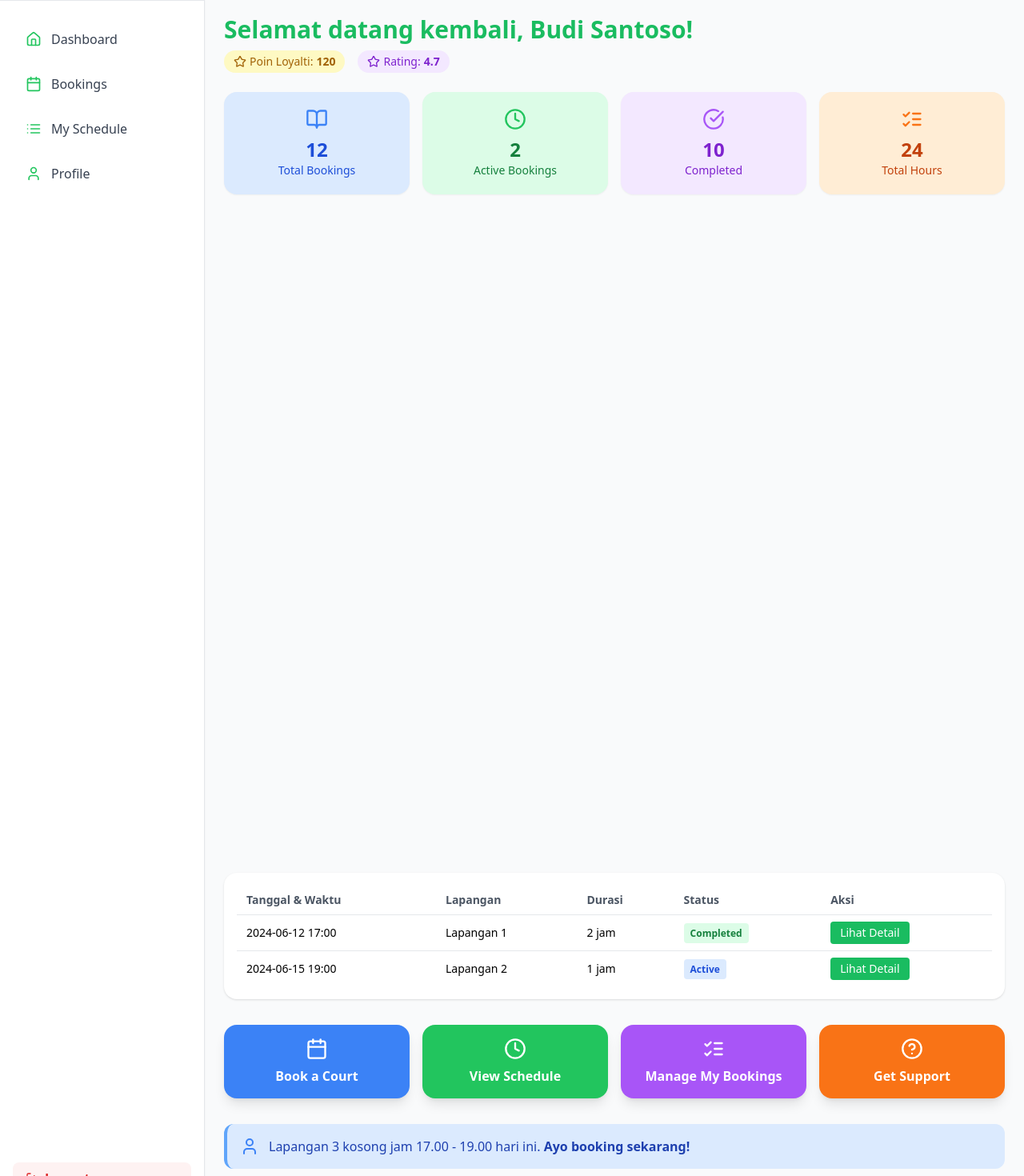
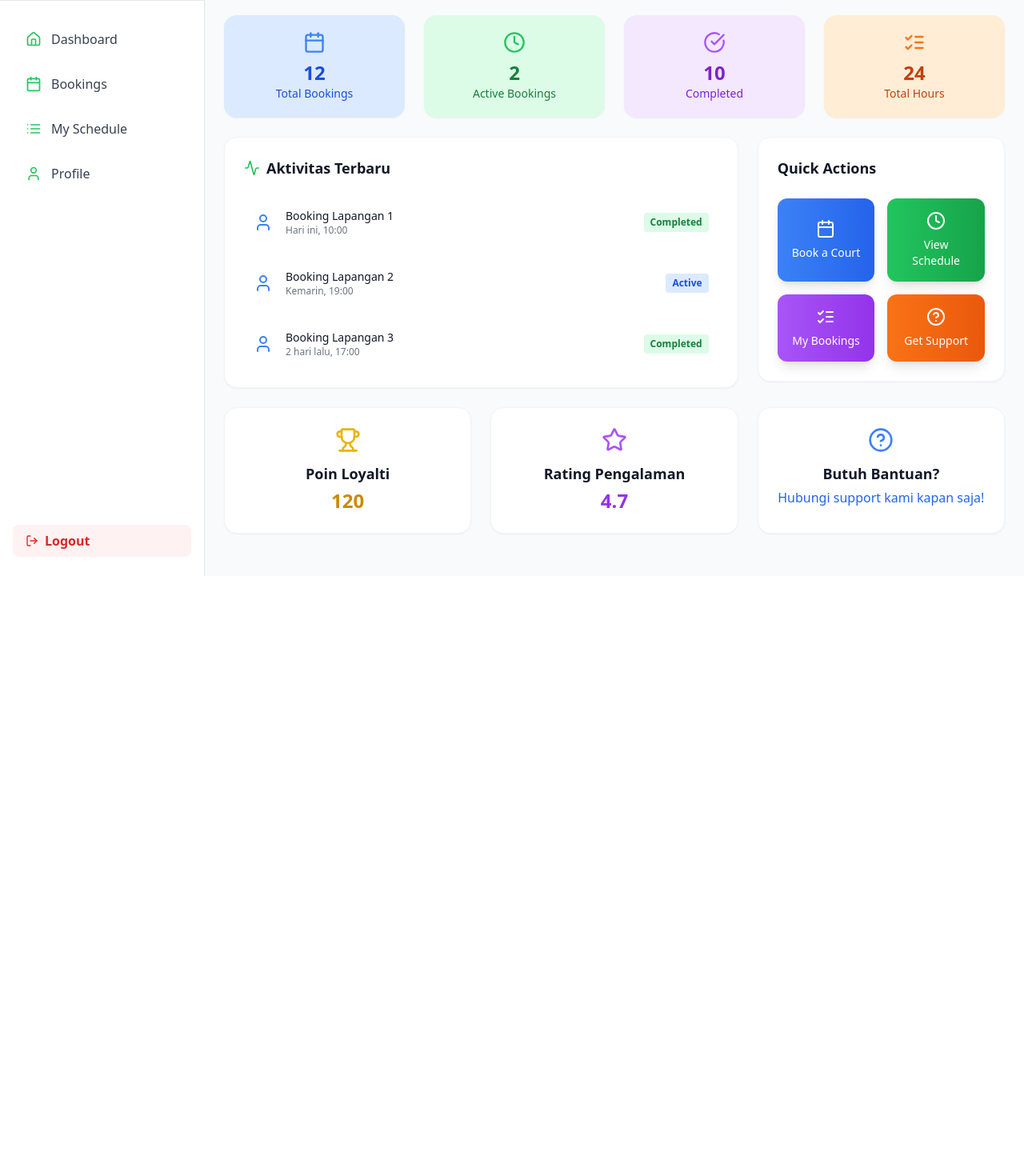
Before and after one commit to abyazaja/P-Booking, a React (Vite) app: page /dashboard in a window 1280 px wide. Shown: the part 80-1550 px from the top of the page at 80% size. After the commit the page ends 800 px from the top, so only its background shows below. Built offline with nearby package versions, Linux system fonts and the light colour scheme; sample sign-in values are in the browser's storage.

Commit message:
perbaiki dikit

```diff
--- a/src/components/Sidebar.jsx
+++ b/src/components/Sidebar.jsx
@@ -47,7 +47,7 @@ const Sidebar = ({ isOpen, toggleSidebar }) => {
               <BallLogo size={40} />
               <div>
                 <h2 className="text-xl font-bold bg-gradient-to-r from-green-600 to-orange-500 bg-clip-text text-transparent">
-                  Planet Futsal
+                  P-Booking
                 </h2>
                 <p className="text-xs text-gray-500">Admin Panel</p>
               </div>
--- a/src/layouts/UserDashboardLayout.jsx
+++ b/src/layouts/UserDashboardLayout.jsx
@@ -18,7 +18,7 @@ const UserDashboardLayout = ({ children }) => (
           <span className="text-white font-bold text-lg">P</span>
         </div>
         <span className="text-2xl font-bold text-gray-800">
-          Planet <span className="text-green-500">Futsal</span>
+          P- <span className="text-green-500">Booking</span>
         </span>
       </div>
       <nav className="flex-1 px-4 py-6">
--- a/src/pages/UserDashboard.jsx
+++ b/src/pages/UserDashboard.jsx
@@ -1,13 +1,12 @@
-import React, { useState } from "react";
-import { Calendar, CheckCircle, Clock, Star, User, BookOpen, HelpCircle, ListChecks } from "lucide-react";
-import UserDashboardNavbar from "../components/UserDashboardNavbar";
+import React from "react";
+import { Calendar, Clock, CheckCircle, ListChecks, Star, HelpCircle, Trophy, User, Activity } from "lucide-react";
 import UserDashboardLayout from "../layouts/UserDashboardLayout";
 
 const summaryData = [
   {
     title: "Total Bookings",
     value: 12,
-    icon: <BookOpen className="w-7 h-7 text-blue-500" />,
+    icon: <Calendar className="w-7 h-7 text-blue-500" />,
     color: "bg-blue-100 text-blue-700",
   },
   {
@@ -30,59 +29,28 @@ const summaryData = [
   },
 ];
 
-const bookings = [
-  {
-    id: 1,
-    date: "2024-06-12 17:00",
-    court: "Lapangan 1",
-    duration: "2 jam",
-    status: "Completed",
-  },
-  {
-    id: 2,
-    date: "2024-06-15 19:00",
-    court: "Lapangan 2",
-    duration: "1 jam",
-    status: "Active",
-  },
+const recentActivity = [
+  { id: 1, action: "Booking Lapangan 1", time: "Hari ini, 10:00", status: "Completed" },
+  { id: 2, action: "Booking Lapangan 2", time: "Kemarin, 19:00", status: "Active" },
+  { id: 3, action: "Booking Lapangan 3", time: "2 hari lalu, 17:00", status: "Completed" },
 ];
 
-const upcoming = [
-  {
-    id: 3,
-    date: "2024-06-20 18:00",
-    court: "Lapangan 3",
-    duration: "2 jam",
-    status: "Upcoming",
-  },
+const quickActions = [
+  { label: "Book a Court", icon: Calendar, color: "from-blue-500 to-blue-600" },
+  { label: "View Schedule", icon: Clock, color: "from-green-500 to-green-600" },
+  { label: "My Bookings", icon: ListChecks, color: "from-purple-500 to-purple-600" },
+  { label: "Get Support", icon: HelpCircle, color: "from-orange-500 to-orange-600" },
 ];
 
 const UserDashboard = () => {
-  const [activeTab, setActiveTab] = useState("history");
   const user = { name: "Budi Santoso", loyalty: 120, rating: 4.7 };
-
   return (
     <UserDashboardLayout>
-      <div className="mb-6">
-        <h2 className="text-2xl md:text-3xl font-bold text-ballgreen mb-1">
-          Selamat datang kembali, {user.name}!
-        </h2>
-        <div className="flex items-center gap-4 mt-2">
-          <span className="bg-yellow-100 text-yellow-700 px-3 py-1 rounded-full text-sm flex items-center gap-1">
-            <Star className="w-4 h-4" /> Poin Loyalti: <b>{user.loyalty}</b>
-          </span>
-          <span className="bg-purple-100 text-purple-700 px-3 py-1 rounded-full text-sm flex items-center gap-1">
-            <Star className="w-4 h-4" /> Rating: <b>{user.rating}</b>
-          </span>
-        </div>
-      </div>
-
-      <div className="grid grid-cols-2 md:grid-cols-4 gap-4 mb-8">
+      <div className="space-y-6">
+        {/* Summary Cards */}
+        <div className="grid grid-cols-1 md:grid-cols-2 lg:grid-cols-4 gap-6">
           {summaryData.map((item) => (
-          <div
-            key={item.title}
-            className={`rounded-2xl shadow-sm p-5 flex flex-col items-center ${item.color}`}
-          >
+            <div key={item.title} className={`rounded-2xl shadow-sm p-5 flex flex-col items-center ${item.color}`}>
               <div className="mb-2">{item.icon}</div>
               <div className="text-2xl font-bold">{item.value}</div>
               <div className="text-sm font-medium">{item.title}</div>
@@ -90,73 +58,69 @@ const UserDashboard = () => {
           ))}
         </div>
 
-      <UserDashboardNavbar activeTab={activeTab} setActiveTab={setActiveTab} />
-
-      <div className="bg-white rounded-2xl shadow p-4 mt-4 mb-8 overflow-x-auto">
-        <table className="min-w-full text-sm">
-          <thead>
-            <tr className="text-left text-gray-600">
-              <th className="py-2 px-3">Tanggal & Waktu</th>
-              <th className="py-2 px-3">Lapangan</th>
-              <th className="py-2 px-3">Durasi</th>
-              <th className="py-2 px-3">Status</th>
-              <th className="py-2 px-3">Aksi</th>
-            </tr>
-          </thead>
-          <tbody>
-            {(activeTab === "history" ? bookings : upcoming).map((b) => (
-              <tr key={b.id} className="border-t">
-                <td className="py-2 px-3">{b.date}</td>
-                <td className="py-2 px-3">{b.court}</td>
-                <td className="py-2 px-3">{b.duration}</td>
-                <td className="py-2 px-3">
-                  <span
-                    className={`px-2 py-1 rounded text-xs font-semibold ${
-                      b.status === "Completed"
-                        ? "bg-green-100 text-green-700"
-                        : b.status === "Active"
-                        ? "bg-blue-100 text-blue-700"
-                        : "bg-yellow-100 text-yellow-700"
-                    }`}
+        {/* Main Content Grid */}
+        <div className="grid grid-cols-1 lg:grid-cols-3 gap-6">
+          {/* Recent Activity */}
+          <div className="lg:col-span-2">
+            <div className="bg-white rounded-2xl shadow-sm border border-gray-100 p-6">
+              <h3 className="text-lg font-semibold text-gray-900 mb-6 flex items-center gap-2">
+                <Activity className="w-5 h-5 text-green-500" /> Aktivitas Terbaru
+              </h3>
+              <div className="space-y-4">
+                {recentActivity.map((act) => (
+                  <div key={act.id} className="flex items-center space-x-4 p-3 rounded-lg hover:bg-gray-50 transition-colors">
+                    <div className="flex-shrink-0">
+                      <User className="w-6 h-6 text-blue-500" />
+                    </div>
+                    <div className="flex-1 min-w-0">
+                      <p className="text-sm font-medium text-gray-900 truncate">
+                        {act.action}
+                      </p>
+                      <p className="text-xs text-gray-500">{act.time}</p>
+                    </div>
+                    <span className={`px-2 py-1 rounded text-xs font-semibold ${act.status === 'Completed' ? 'bg-green-100 text-green-700' : 'bg-blue-100 text-blue-700'}`}>{act.status}</span>
+                  </div>
+                ))}
+              </div>
+            </div>
+          </div>
+          {/* Quick Actions */}
+          <div>
+            <div className="bg-white rounded-2xl shadow-sm border border-gray-100 p-6">
+              <h3 className="text-lg font-semibold text-gray-900 mb-6">Quick Actions</h3>
+              <div className="grid grid-cols-2 gap-4">
+                {quickActions.map((action) => (
+                  <button
+                    key={action.label}
+                    className={`flex flex-col items-center justify-center p-4 rounded-xl bg-gradient-to-r ${action.color} text-white shadow-lg hover:shadow-xl transition-all duration-300 transform hover:scale-105`}
                   >
-                    {b.status}
-                  </span>
-                </td>
-                <td className="py-2 px-3">
-                  <button className="bg-ballgreen text-white px-3 py-1 rounded hover:bg-green-700 transition">
-                    {activeTab === "history" ? "Lihat Detail" : "Batalkan"}
+                    <action.icon className="w-6 h-6 mb-2" />
+                    <span className="text-sm font-medium">{action.label}</span>
                   </button>
-                </td>
-              </tr>
                 ))}
-          </tbody>
-        </table>
+              </div>
+            </div>
+          </div>
         </div>
 
-      <div className="grid grid-cols-2 md:grid-cols-4 gap-4 mb-8">
-        <button className="bg-blue-500 hover:bg-blue-600 text-white font-semibold py-4 rounded-2xl shadow-lg flex flex-col items-center">
-          <Calendar className="w-7 h-7 mb-2" />
-          Book a Court
-        </button>
-        <button className="bg-green-500 hover:bg-green-600 text-white font-semibold py-4 rounded-2xl shadow-lg flex flex-col items-center">
-          <Clock className="w-7 h-7 mb-2" />
-          View Schedule
-        </button>
-        <button className="bg-purple-500 hover:bg-purple-600 text-white font-semibold py-4 rounded-2xl shadow-lg flex flex-col items-center">
-          <ListChecks className="w-7 h-7 mb-2" />
-          Manage My Bookings
-        </button>
-        <button className="bg-orange-500 hover:bg-orange-600 text-white font-semibold py-4 rounded-2xl shadow-lg flex flex-col items-center">
-          <HelpCircle className="w-7 h-7 mb-2" />
-          Get Support
-        </button>
+        {/* Additional Stats */}
+        <div className="grid grid-cols-1 md:grid-cols-3 gap-6">
+          <div className="bg-white rounded-2xl shadow-sm border border-gray-100 p-6 text-center">
+            <Trophy className="w-8 h-8 text-yellow-500 mx-auto mb-3" />
+            <h4 className="text-lg font-semibold text-gray-900 mb-1">Poin Loyalti</h4>
+            <p className="text-2xl font-bold text-yellow-600">{user.loyalty}</p>
           </div>
-
-      <div className="bg-blue-100 border-l-4 border-blue-400 rounded-xl p-4 mb-8 flex items-center gap-3">
-        <User className="w-6 h-6 text-blue-500" />
-        <span className="text-blue-800 font-medium">
-          Lapangan 3 kosong jam 17.00 - 19.00 hari ini. <b>Ayo booking sekarang!</b>
-        </span>
+          <div className="bg-white rounded-2xl shadow-sm border border-gray-100 p-6 text-center">
+            <Star className="w-8 h-8 text-purple-500 mx-auto mb-3" />
+            <h4 className="text-lg font-semibold text-gray-900 mb-1">Rating Pengalaman</h4>
+            <p className="text-2xl font-bold text-purple-600">{user.rating}</p>
+          </div>
+          <div className="bg-white rounded-2xl shadow-sm border border-gray-100 p-6 text-center">
+            <HelpCircle className="w-8 h-8 text-blue-500 mx-auto mb-3" />
+            <h4 className="text-lg font-semibold text-gray-900 mb-1">Butuh Bantuan?</h4>
+            <p className="text-base text-blue-600">Hubungi support kami kapan saja!</p>
+          </div>
+        </div>
       </div>
     </UserDashboardLayout>
   );
```
Lines whose indentation alone changed are shown as unchanged.
